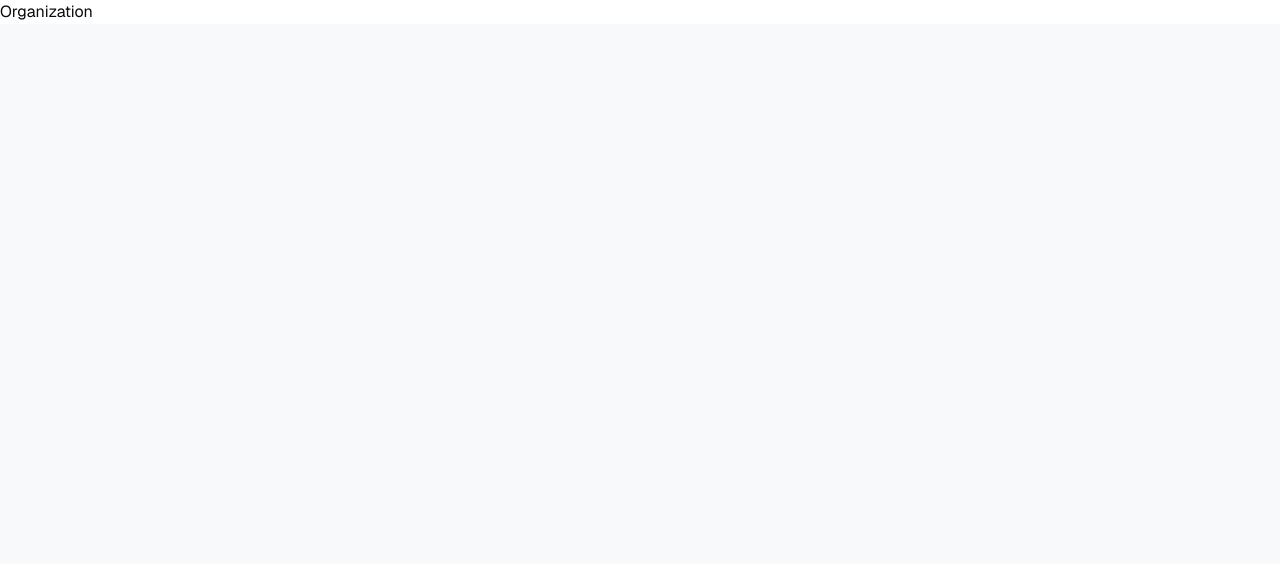
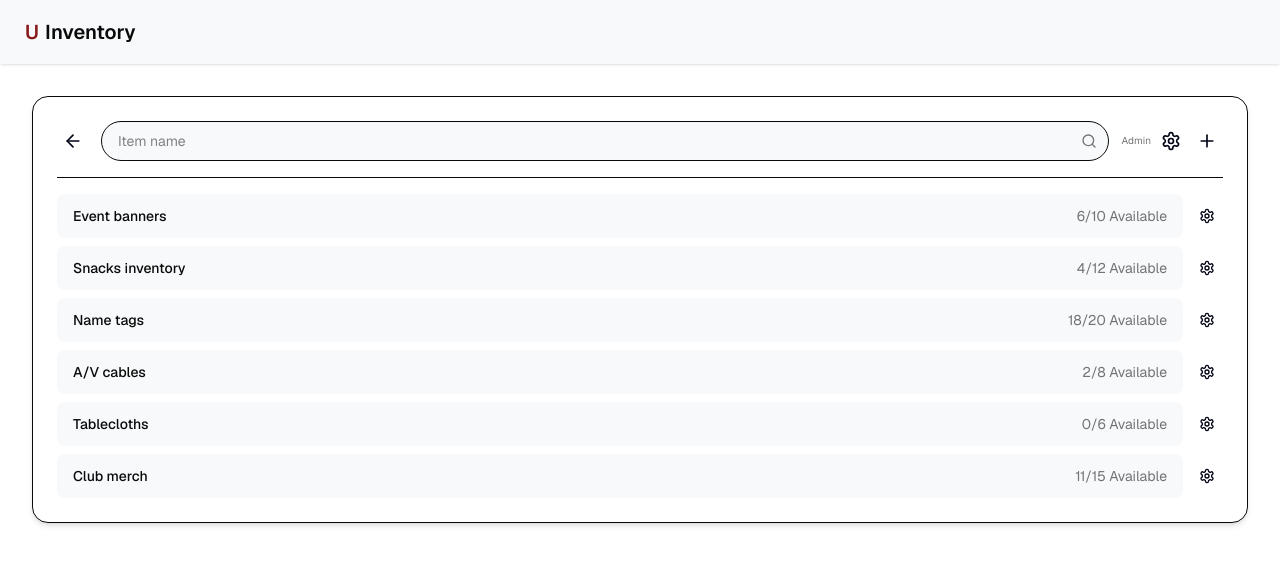
Before and after one commit to 320-Group-Project/inventory-app, a Next.js app in the folder with-supabase-app/: page /dashboard/1 in a window 1280 px wide. Shown: the top 564 px of the page. Built offline with nearby package versions, Linux system fonts and the light colour scheme.

Commit message:
Item category list page  (#48)
* Added buttons for leave tile and tile settings

* Created item list page

* Fixed item list page to have edit category buttons.

* Fixed npm build error.

---------

Co-authored-by: jamalsgit <jamkarimli@gmail.com>

```diff
--- a/with-supabase-app/app/dashboard/[org]/page.tsx
+++ b/with-supabase-app/app/dashboard/[org]/page.tsx
@@ -1,5 +1,138 @@
-/**
- * Minimal placeholder for build stability.
- * TODO: Implement actual logic.
- */
-export default function Page() { return <div>Organization</div> }
+"use client";
+
+import Link from "next/link";
+import { useParams, useRouter } from "next/navigation";
+import { useMemo, useState, Suspense } from "react";
+import { ArrowLeft, Plus, Search, Settings } from "lucide-react";
+import Navbar from "@/components/ui/navbar";
+
+type PlaceholderRow = {
+  id: string;
+  name: string;
+  available: number;
+  total: number;
+  categoryId: string;
+};
+
+const PLACEHOLDER_ROWS: PlaceholderRow[] = [
+  { id: "1", name: "Event banners", available: 6, total: 10, categoryId: "demo-cat-1" },
+  { id: "2", name: "Snacks inventory", available: 4, total: 12, categoryId: "demo-cat-2" },
+  { id: "3", name: "Name tags", available: 18, total: 20, categoryId: "demo-cat-3" },
+  { id: "4", name: "A/V cables", available: 2, total: 8, categoryId: "demo-cat-4" },
+  { id: "5", name: "Tablecloths", available: 0, total: 6, categoryId: "demo-cat-5" },
+  { id: "6", name: "Club merch", available: 11, total: 15, categoryId: "demo-cat-6" },
+];
+
+/** Example: treat viewer as admin so settings / + show swap for real auth later. */
+const isAdmin = true;
+
+function ClubDashboardPage() {
+  const router = useRouter();
+  const params = useParams<{ org: string }>();
+  const org = (params?.org ?? "").toString();
+  const orgLower = org.toLowerCase();
+
+  const [query, setQuery] = useState("");
+
+  const filtered = useMemo(() => {
+    const q = query.trim().toLowerCase();
+    if (!q) return PLACEHOLDER_ROWS;
+    return PLACEHOLDER_ROWS.filter((row) => row.name.toLowerCase().includes(q));
+  }, [query]);
+
+  return (
+    <><Navbar />
+    <div className="min-h-screen bg-background px-4 py-8 sm:px-8">
+      <div className="mx-auto max-w-full rounded-2xl border border-border bg-card p-4 text-card-foreground shadow-md sm:p-6">
+        <div className="flex items-center gap-2 sm:gap-3">
+          <button
+            type="button"
+            className="btn btn-circle btn-ghost btn-sm shrink-0 text-base-content"
+            aria-label="Back"
+            onClick={() => router.push("/dashboard")}
+          >
+            <ArrowLeft className="h-5 w-5" />
+          </button>
+
+          <div className="relative min-w-0 flex-1">
+            <input
+              type="search"
+              value={query}
+              onChange={(e) => setQuery(e.target.value)}
+              placeholder="Item name"
+              className="input input-bordered w-full rounded-full border-border bg-base-100 pr-10 pl-4 text-sm"
+              aria-label="Search items"
+            />
+            <Search
+              className="pointer-events-none absolute right-3 top-1/2 h-4 w-4 -translate-y-1/2 text-muted-foreground"
+              aria-hidden
+            />
+          </div>
+
+          {isAdmin ? (
+            <div
+              className="flex shrink-0 items-center gap-1"
+              title="Only admins can see these actions"
+            >
+              <span className="hidden max-w-[4.5rem] text-[10px] leading-tight text-muted-foreground sm:block">
+                Admin
+              </span>
+              <Link
+                href={`/clubs/${encodeURIComponent(orgLower)}/settings`}
+                className="btn btn-circle btn-ghost btn-sm text-base-content"
+                aria-label="Club settings"
+              >
+                <Settings className="h-5 w-5" />
+              </Link>
+              <Link
+                href="/clubs/category/new"
+                className="btn btn-circle btn-ghost btn-sm text-base-content"
+                aria-label="New category"
+              >
+                <Plus className="h-5 w-5" />
+              </Link>
+            </div>
+          ) : null}
+        </div>
+
+        <hr className="my-4 border-border" />
+
+        <ul className="flex flex-col gap-2">
+          {filtered.map((row) => (
+            <li key={row.id} className="flex items-center gap-2">
+              <Link
+                href={`/clubs/category/${encodeURIComponent(row.categoryId)}`}
+                className="flex min-w-0 flex-1 items-center justify-between rounded-lg bg-base-200 px-3 py-3 transition hover:bg-base-300 sm:px-4"
+              >
+                <span className="min-w-0 truncate text-sm font-medium">{row.name}</span>
+                <span className="shrink-0 pl-3 text-sm text-muted-foreground">
+                  {row.available}/{row.total} Available
+                </span>
+              </Link>
+              <Link
+                href={`/clubs/category/${encodeURIComponent(row.categoryId)}/edit`}
+                className="btn btn-square btn-ghost btn-sm shrink-0 text-base-content"
+                aria-label={`Settings for ${row.name}`}
+              >
+                <Settings className="h-4 w-4" />
+              </Link>
+            </li>
+          ))}
+        </ul>
+
+        {filtered.length === 0 ? (
+          <p className="mt-6 text-center text-sm text-muted-foreground">No items match your search.</p>
+        ) : null}
+      </div>
+    </div>
+    </>
+  );
+}
+
+export default function Page() {
+  return (
+    <Suspense>
+      <ClubDashboardPage />
+    </Suspense>
+  );
+}
```
